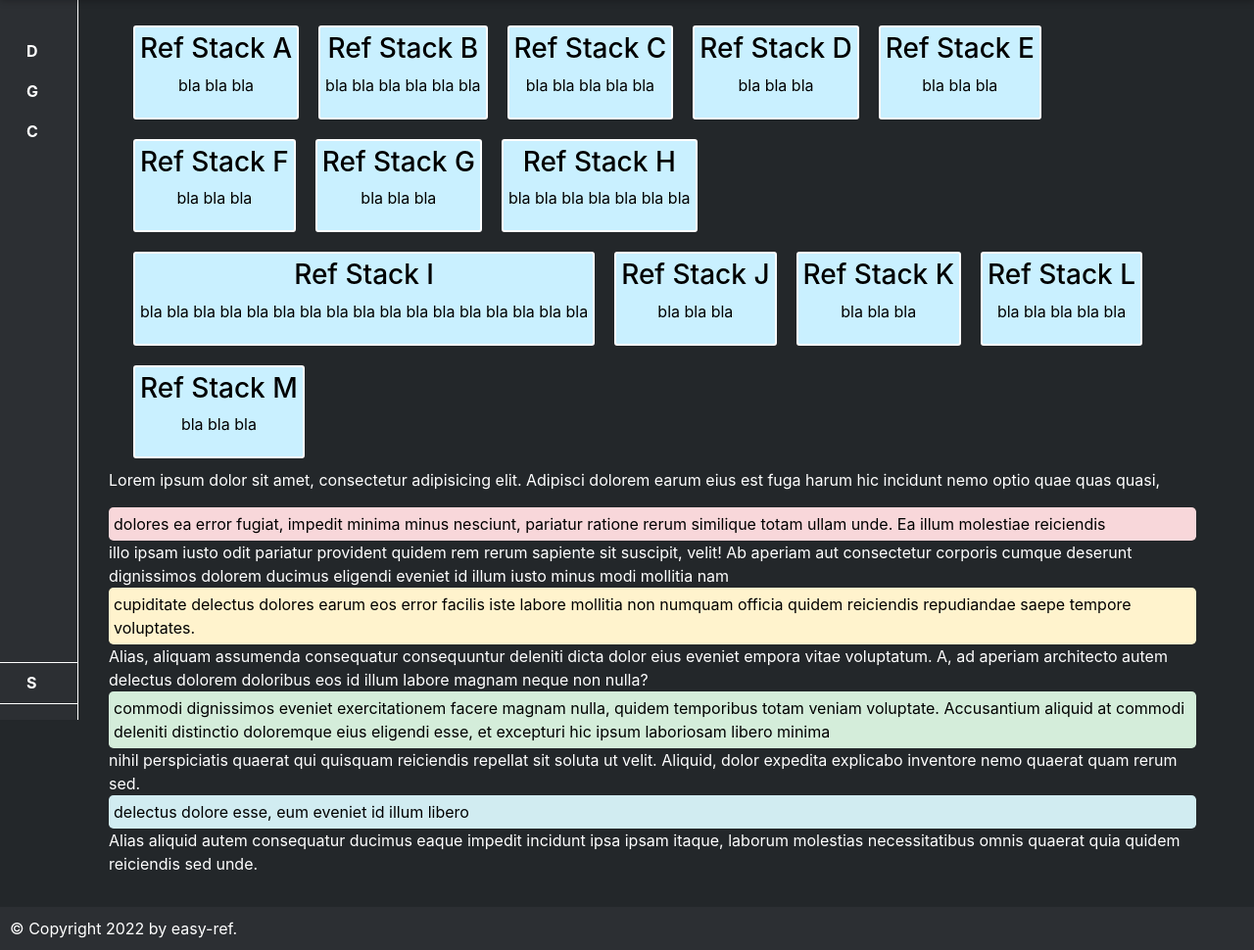
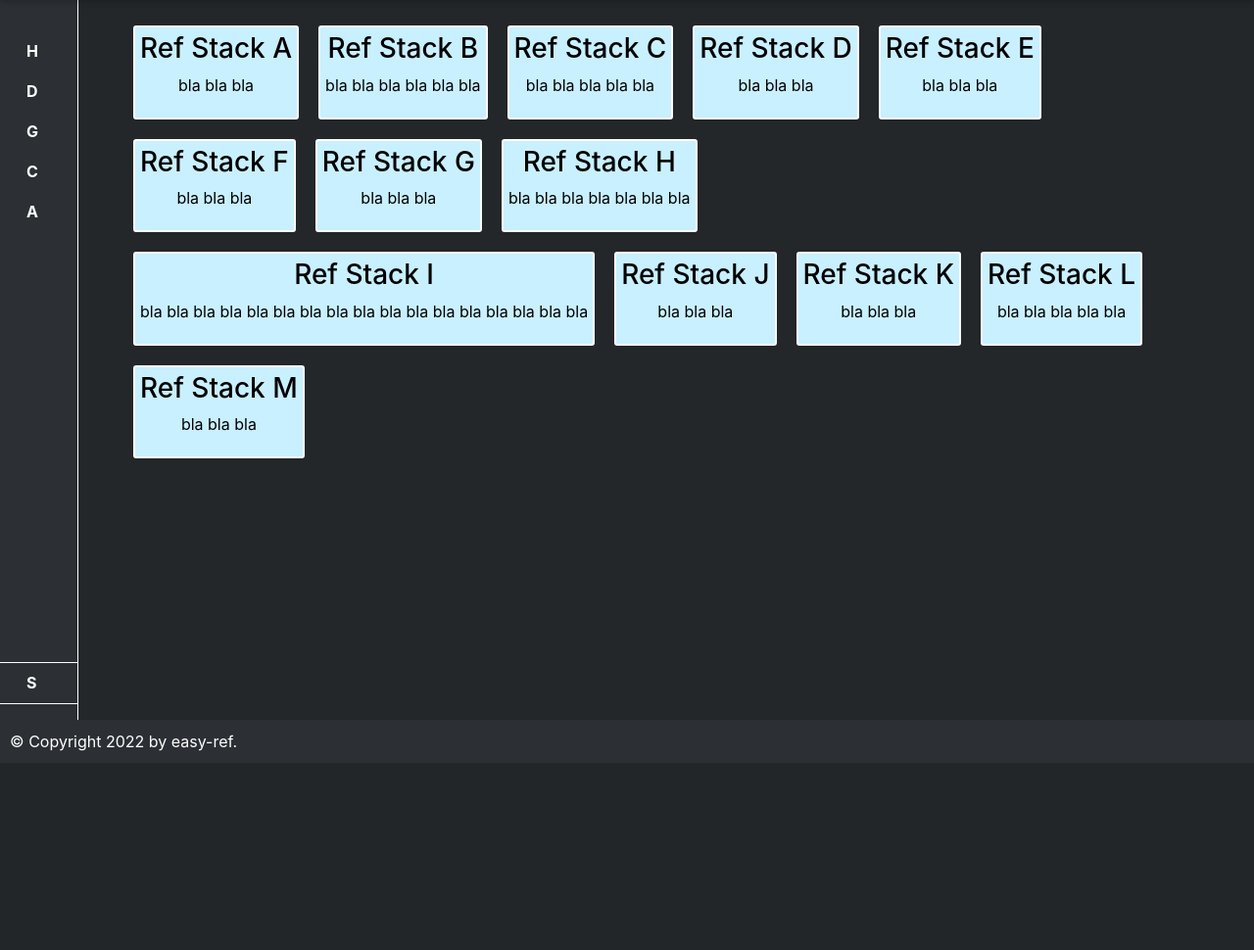
Before and after one commit to iTsluku/easy-ref, a Flask app: page / in a window 1280 px wide. Shown: the part 65-1035 px from the top of the page at 98% size. After the commit the page ends 832 px from the top, so only its background shows below. Run offline with Flask 2, Linux system fonts and the light colour scheme; some libraries are stand-ins or nearby versions.

Commit message:
Link home and about page

```diff
--- a/templates/layout.html
+++ b/templates/layout.html
@@ -24,6 +24,12 @@
         <div class="middle-sidebar">
             <ul class="sidebar-list">
                 <li class="sidebar-list-item">
+                    <a href="{{url_for('home')}}" class="sidebar-link">
+                        <div class="sidebar-list-item-preview">H</div>
+                        <div class="hidden-sidebar">Home</div>
+                    </a>
+                </li>
+                <li class="sidebar-list-item">
                     <a href="#" class="sidebar-link">
                         <div class="sidebar-list-item-preview">D</div>
                         <div class="hidden-sidebar">Dashboard</div>
@@ -41,6 +47,12 @@
                         <div class="hidden-sidebar">Customization</div>
                     </a>
                 </li>
+                <li class="sidebar-list-item">
+                    <a href="{{url_for('about')}}" class="sidebar-link">
+                        <div class="sidebar-list-item-preview">A</div>
+                        <div class="hidden-sidebar">About</div>
+                    </a>
+                </li>
             </ul>
         </div>
         <div class="bottom-sidebar">
@@ -56,31 +68,6 @@
     </aside>
     <main class="container content">
         {% block content %}{% endblock %}
-        <p>Lorem ipsum dolor sit amet, consectetur adipisicing elit. Adipisci dolorem earum eius est fuga harum hic
-            incidunt nemo optio quae quas quasi,
-        <div id="msg-danger">dolores ea error fugiat, impedit minima minus nesciunt, pariatur ratione rerum similique
-            totam ullam unde. Ea illum molestiae reiciendis
-        </div>
-        illo ipsam iusto odit pariatur provident quidem rem rerum sapiente sit suscipit, velit! Ab aperiam aut
-        consectetur corporis cumque deserunt dignissimos dolorem ducimus eligendi eveniet id illum iusto minus modi
-        mollitia nam
-        <div id="msg-warning">cupiditate delectus dolores earum eos error facilis iste labore mollitia non numquam
-            officia quidem reiciendis repudiandae saepe tempore voluptates.
-        </div>
-        Alias, aliquam assumenda consequatur
-        consequuntur deleniti dicta dolor eius eveniet empora vitae voluptatum. A, ad aperiam architecto autem
-        delectus dolorem doloribus eos id illum labore magnam neque non nulla?
-        <div id="msg-success">commodi dignissimos eveniet exercitationem facere magnam nulla, quidem
-            temporibus totam veniam voluptate. Accusantium aliquid at commodi deleniti distinctio doloremque eius
-            eligendi esse, et excepturi hic ipsum laboriosam libero minima
-        </div>
-        nihil perspiciatis quaerat qui quisquam
-        reiciendis repellat sit soluta ut velit. Aliquid, dolor expedita
-        explicabo inventore nemo quaerat quam rerum sed.
-        <div id="msg-info">delectus dolore esse, eum eveniet id illum libero
-        </div>
-        Alias aliquid autem consequatur ducimus eaque impedit incidunt
-        ipsa ipsam itaque, laborum molestias necessitatibus omnis quaerat quia quidem reiciendis sed unde.</p>
     </main>
 </div>
 
```
Also changed, not shown: templates/about.html (+26 -1 lines).
